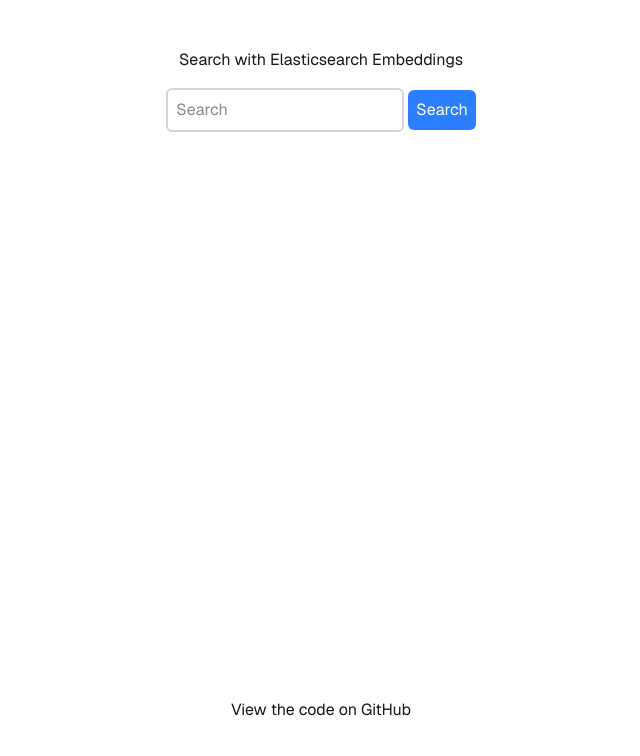
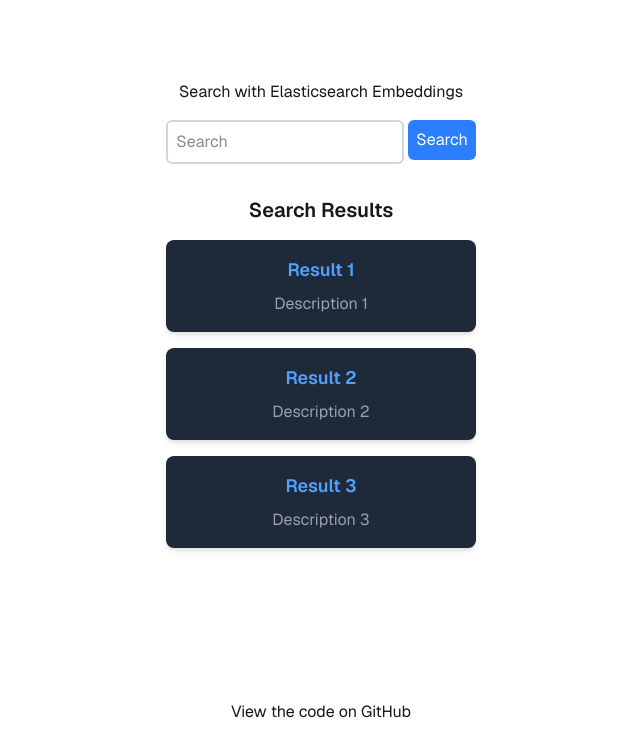
Before and after one commit to dsasser/elasticsearch-embeddings, a Next.js app in the folder frontend/: page / in a window 1280 px wide. Shown: the top 756 px of the page, without its empty margins (319-959 px from the left). Built offline with nearby package versions, Linux system fonts and the light colour scheme.

Commit message:
Add base components.

```diff
--- /dev/null
+++ b/frontend/app/components/Search.js
@@ -0,0 +1,17 @@
+import SearchInput from './SearchInput'
+import SearchButton from './SearchButton'
+import SearchResults from './SearchResults'
+
+export default function Search() {
+    return (
+        <div className="search-container">
+          <div className="search-input-container flex flex-row items-start justify-left">
+            <SearchInput />
+            <SearchButton />
+          </div>
+          <div className="search-results-container flex flex-row items-start justify-left">
+            <SearchResults />
+          </div>
+        </div>
+    )
+}
--- /dev/null
+++ b/frontend/app/components/SearchButton.js
@@ -0,0 +1,7 @@
+export default function SearchButton() {
+    return (
+      <div className="search-button">
+        <button className="search-button bg-blue-500 text-white p-2 rounded-md">Search</button>
+      </div>
+    )
+}
--- /dev/null
+++ b/frontend/app/components/SearchInput.js
@@ -0,0 +1,8 @@
+export default function SearchInput() {
+    return (
+      <div className="search-input">
+        <label hidden={true} htmlFor="search">Search</label>
+        <input className="mr-1 border-2 border-gray-300 rounded-md p-2" type="text" placeholder="Search" />
+      </div>
+    )
+}
--- /dev/null
+++ b/frontend/app/components/SearchResults.js
@@ -0,0 +1,24 @@
+"use client";
+
+import { useState } from "react";
+
+export default function SearchResults() {
+  const [searchResults, setSearchResults] = useState([
+    { title: "Result 1", description: "Description 1" },
+    { title: "Result 2", description: "Description 2" },
+    { title: "Result 3", description: "Description 3" }
+  ]);
+  return (
+    <div className="w-full max-w-4xl mx-auto mt-8">
+      <h2 className="text-xl font-semibold mb-4">Search Results</h2>
+      <div className="space-y-4">
+        {searchResults.map((result, index) => (
+          <div key={index} className="p-4 bg-gray-800 rounded-lg shadow-md hover:shadow-lg transition-shadow duration-300">
+            <h3 className="text-lg font-semibold text-blue-400 mb-2">{result.title}</h3>
+            <p className="text-gray-400">{result.description}</p>
+          </div>
+        ))}
+      </div>
+    </div>
+    )
+}
--- a/frontend/app/page.js
+++ b/frontend/app/page.js
@@ -1,13 +1,13 @@
+import Search from './components/Search'
+
 export default function Home() {
   return (
-    <div className="grid grid-rows-[20px_1fr_20px] items-center justify-items-center min-h-screen p-8 pb-20 gap-16 sm:p-20 font-[family-name:var(--font-geist-sans)]">
+    <div className="grid grid-rows-[20px_1fr_20px] justify-items-center min-h-screen p-8 pb-20 gap-16 sm:p-20 font-[family-name:var(--font-geist-sans)]">
       <main className="flex flex-col gap-8 row-start-1 items-center sm:items-start">
         <div className="flex items-center justify-center h-screen">
-        <div className="text-center">
-          <h1 className="mb-4">Search with Elasticsearch Embeddings</h1>
-          <label hidden={true} htmlFor="search">Search</label>
-          <input className="mr-1 border-2 border-gray-300 rounded-md p-2" type="text" placeholder="Search" />
-          <button className="bg-blue-500 text-white p-2 rounded-md">Search</button>
+          <div className="text-center">
+            <h1 className="mb-4">Search with Elasticsearch Embeddings</h1>
+            <Search />
           </div>
         </div>
       </main>
```
